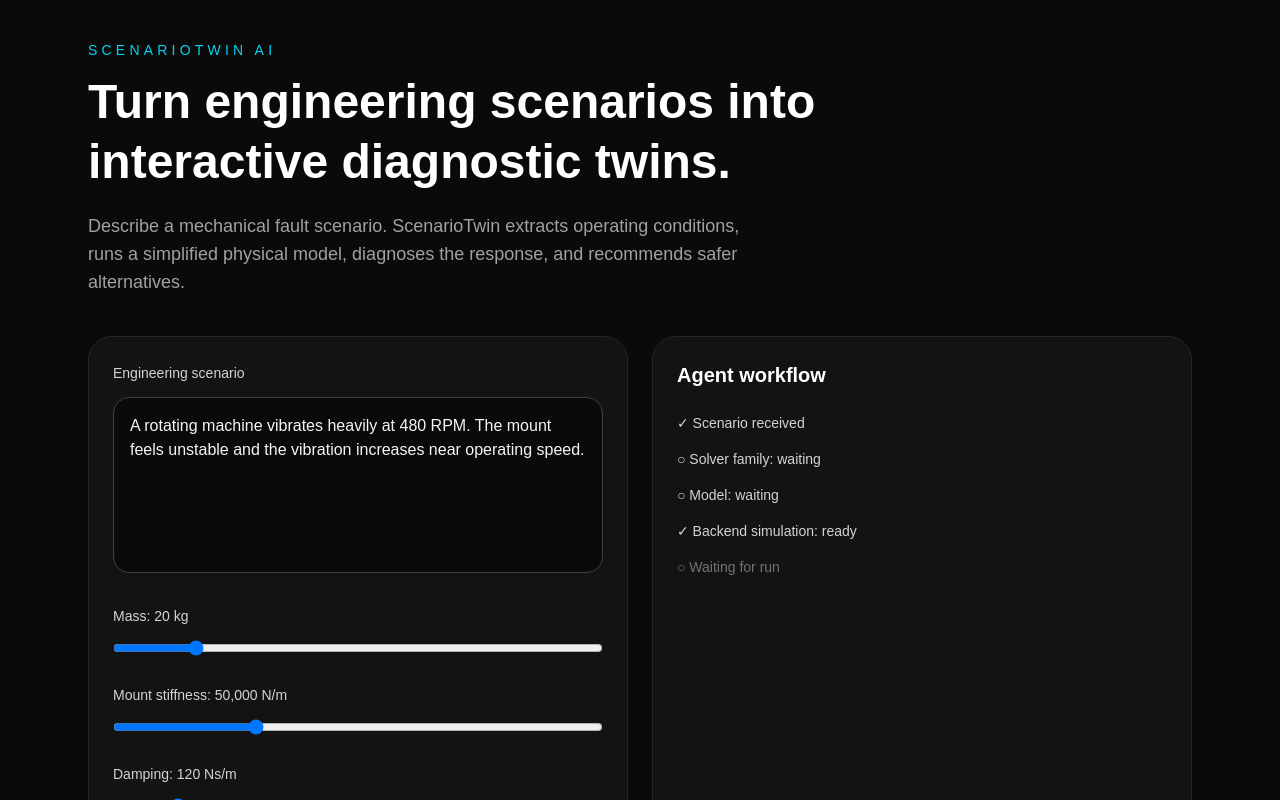
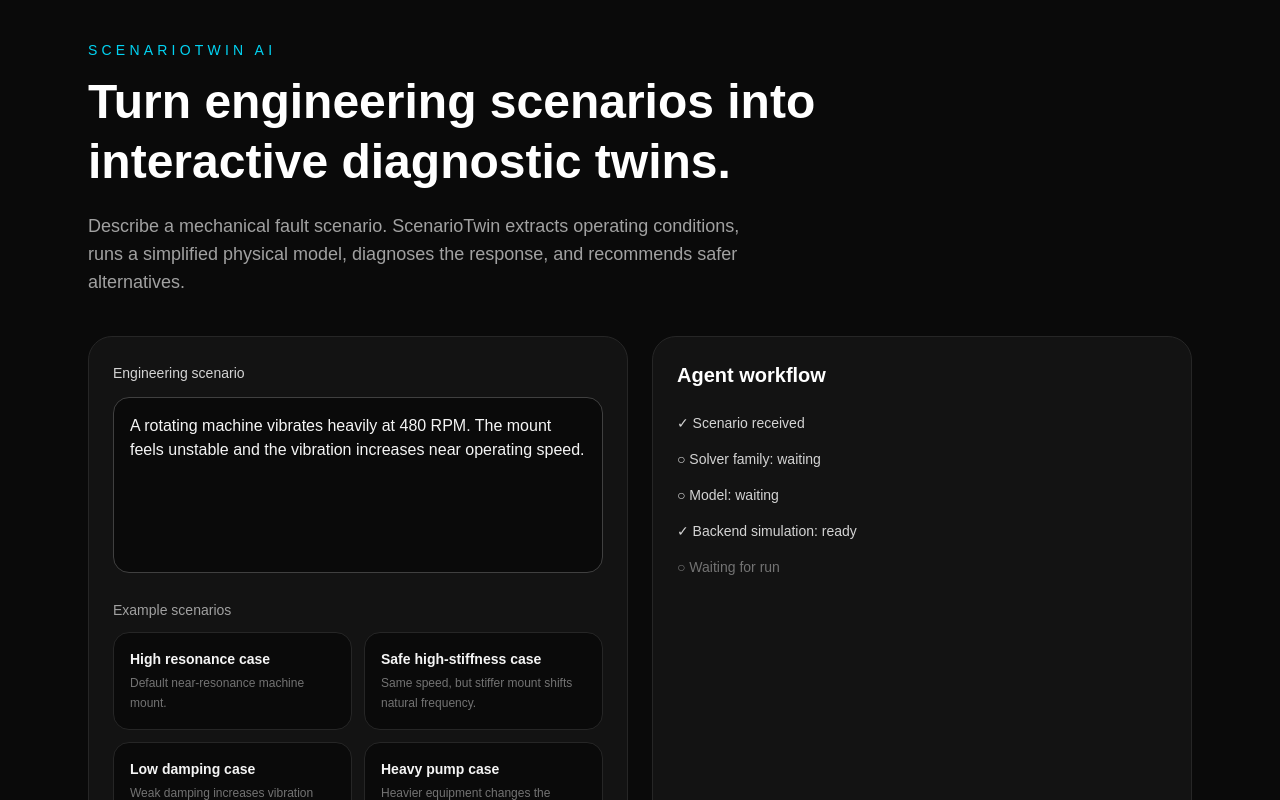
Before and after one commit to joehelal16622/scenariotwin-ai, a Next.js app in the folder frontend/: page / in a window 1280 px wide. Shown: the top 800 px of the page. Built offline with nearby package versions, Linux system fonts and the light colour scheme.

Commit message:
Add scenario presets

```diff
--- a/frontend/app/page.tsx
+++ b/frontend/app/page.tsx
@@ -63,6 +63,33 @@
   best_options: OptimizationCase[];
 };
 
+const scenarioPresets = [
+  {
+    name: "High resonance case",
+    description: "Default near-resonance machine mount.",
+    scenario:
+      "A rotating machine vibrates heavily at 480 RPM. The mount feels unstable and the vibration increases near operating speed.",
+  },
+  {
+    name: "Safe high-stiffness case",
+    description: "Same speed, but stiffer mount shifts natural frequency.",
+    scenario:
+      "A pump with mass 20 kg operates at 480 RPM. The mount stiffness is 125000 N/m, damping is 120 Ns/m, and excitation force is 100 N.",
+  },
+  {
+    name: "Low damping case",
+    description: "Weak damping increases vibration amplification.",
+    scenario:
+      "A fan with mass 20 kg vibrates at 480 RPM. The mount stiffness is 50000 N/m, damping is 20 Ns/m, and excitation force is 100 N.",
+  },
+  {
+    name: "Heavy pump case",
+    description: "Heavier equipment changes the natural frequency.",
+    scenario:
+      "A pump with mass 60 kg vibrates at 480 RPM. The mount stiffness is 50000 N/m, damping is 120 Ns/m, and excitation force is 100 N.",
+  },
+];
+
 function clamp(value: number, min: number, max: number) {
   return Math.min(Math.max(value, min), max);
 }
@@ -74,9 +101,7 @@
 }
 
 export default function Home() {
-  const [scenario, setScenario] = useState(
-    "A rotating machine vibrates heavily at 480 RPM. The mount feels unstable and the vibration increases near operating speed."
-  );
+  const [scenario, setScenario] = useState(scenarioPresets[0].scenario);
 
   const [result, setResult] = useState<SimulationResult | null>(null);
   const [interpretation, setInterpretation] =
@@ -378,6 +403,29 @@
               onChange={(event) => setScenario(event.target.value)}
             />
 
+            <div className="mt-5">
+              <p className="mb-3 text-sm text-neutral-400">
+                Example scenarios
+              </p>
+
+              <div className="grid gap-3 sm:grid-cols-2">
+                {scenarioPresets.map((preset) => (
+                  <button
+                    key={preset.name}
+                    onClick={() => setScenario(preset.scenario)}
+                    className="rounded-2xl border border-neutral-800 bg-neutral-950 p-4 text-left hover:border-cyan-400/60 hover:bg-neutral-900"
+                  >
+                    <p className="text-sm font-semibold text-neutral-100">
+                      {preset.name}
+                    </p>
+                    <p className="mt-1 text-xs leading-5 text-neutral-500">
+                      {preset.description}
+                    </p>
+                  </button>
+                ))}
+              </div>
+            </div>
+
             <div className="mt-6 grid gap-5">
               <div>
                 <label className="text-sm text-neutral-300">
@@ -602,7 +650,9 @@
               <div className="rounded-2xl border border-neutral-800 bg-neutral-950 p-5">
                 <div className="flex items-center justify-between">
                   <p className="font-semibold">Frequency proximity</p>
-                  <p className={riskColor}>{result.frequency_ratio.toFixed(2)}</p>
+                  <p className={riskColor}>
+                    {result.frequency_ratio.toFixed(2)}
+                  </p>
                 </div>
 
                 <div className="relative mt-5 h-3 rounded-full bg-neutral-800">
```
